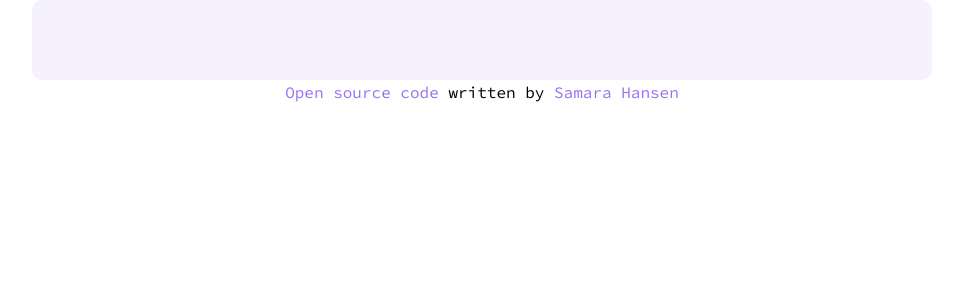
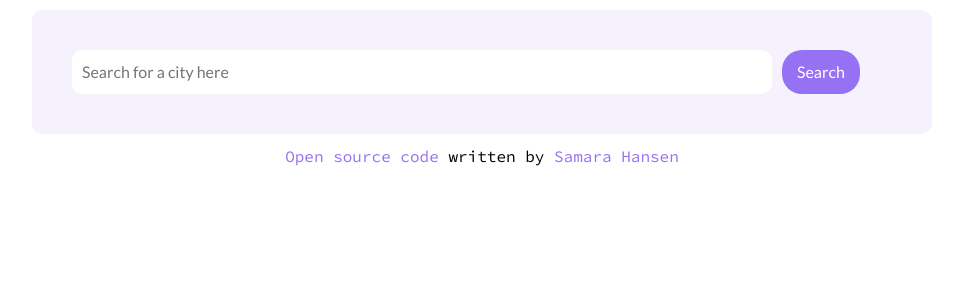
Before and after one commit to samaranhansen/react-weather-app, a React (Create React App) app: page / in a window 1280 px wide. Shown: the top 300 px of the page, without its empty margins (158-1121 px from the left). Built offline with nearby package versions, Linux system fonts and the light colour scheme.

Commit message:
Added search form, inputs, and configured

```diff
--- a/src/App.css
+++ b/src/App.css
@@ -39,7 +39,7 @@ a:hover {
 
 .weatherContainer {
   display: flex;
-  margin: 0 auto;
+  margin: 10px auto;
   padding: 40px;
   max-width: 900px;
   background-color: var(--clr-highlight);
@@ -47,7 +47,40 @@ a:hover {
   border-radius: 10px;
 }
 
+.searchForm {
+  width: 100%;
+  display: flex;
+  justify-content: space-evenly;
+}
+
+.searchInput {
+  display: inline-block;
+  padding: 10px;
+  width: max(50%, 700px);
+  border: none;
+  border-radius: 10px;
+  outline: none;
+  font-family: var(--fnt-body);
+}
+
+.searchButton {
+  display: inline-block;
+  margin-left: 10px;
+  padding: 10px 15px;
+  border: none;
+  border-radius: 20px;
+  background-color: var(--clr-brand);
+  color: var(--clr-background);
+  font-family: var(--fnt-body);
+  transition: all 150ms ease-in-out;
+}
+
+.searchButton:hover {
+  background-color: var(--clr-brand-hover);
+}
+
 .footer {
+  margin-top: 10px;
   text-align: center;
 }
 
--- a/src/App.js
+++ b/src/App.js
@@ -5,7 +5,14 @@ export default function App() {
     <div className="App">
       <div className="weatherContainer">
         <div className="searchContainer">
-          <form className="searchForm"></form>
+          <form className="searchForm">
+            <input
+              type="search"
+              placeholder="Search for a city here"
+              className="searchInput"
+            />
+            <input type="submit" value="Search" className="searchButton" />
+          </form>
         </div>
       </div>
       <div className="footer">
```
